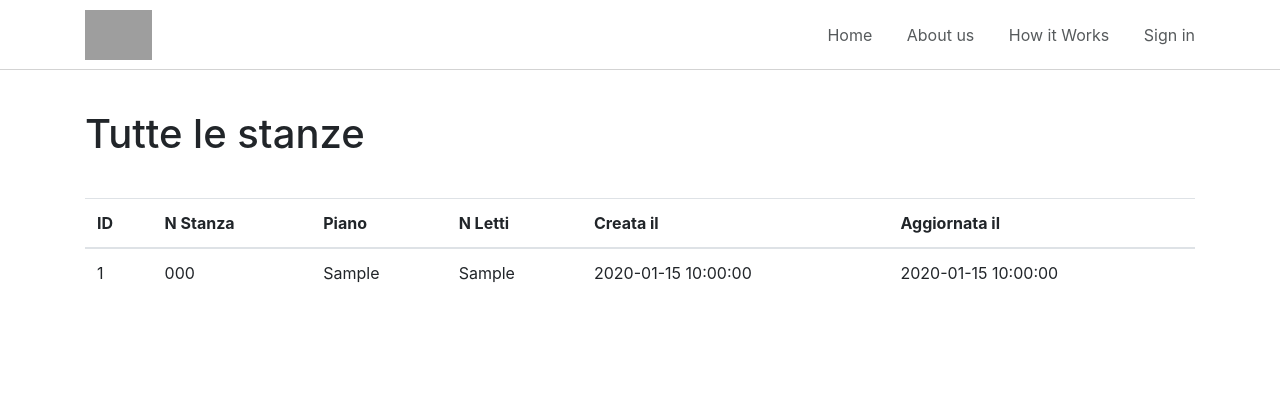
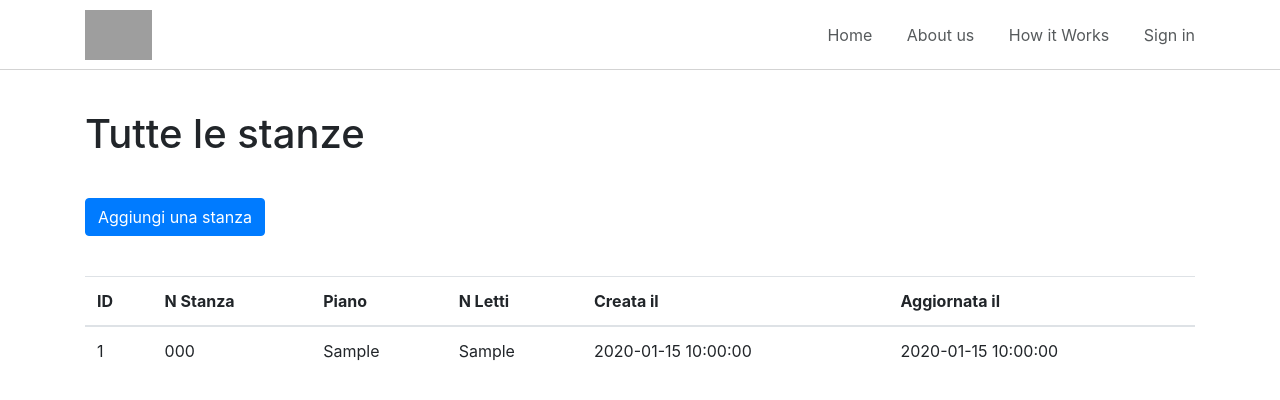
Before and after one commit to amedeopro/php-boolcrud, a PHP site: page /php-boolcrud/ in a window 1280 px wide. Shown: the top 400 px of the page. Run offline with PHP 8.4, Linux system fonts and the light colour scheme; tables that the repository leaves empty or names only in its code hold one stand-in row (values such as "Sample post"); grey boxes are pictures that could not be loaded.

Commit message:
sezione create con pagina form

```diff
--- /dev/null
+++ b/create/form.php
@@ -0,0 +1,5 @@
+
+<?php include "../partials/_head.php";  ?>
+<?php include "../partials/_navbar.php"; ?>
+ciao sono il form
+<?php include "../partials/_footer.php"; ?>
--- a/index.php
+++ b/index.php
@@ -5,8 +5,15 @@
 
 
   <div class="container">
-    <div class="cols-12">
-      <h1>Tutte le stanze</h1>
+    <div class="row">
+      <div class="col-12">
+        <h1>Tutte le stanze</h1>
+      </div>
+    </div>
+    <div class="row">
+      <div class="col-12">
+        <a href="http://localhost/php-boolcrud/create/form.php" class="btn btn-primary"> Aggiungi una stanza</a>
+      </div>
     </div>
     <table class="table">
         <thead>
--- a/partials/_head.php
+++ b/partials/_head.php
@@ -3,6 +3,6 @@
   <head>
     <meta charset="utf-8">
     <title>La prima CRUD</title>
-    <link rel="stylesheet" href="css/app.css">
+    <link rel="stylesheet" href="http://localhost/php-boolcrud/css/app.css">
   </head>
   <body>
--- a/sass/common.scss
+++ b/sass/common.scss
@@ -1,3 +1,7 @@
 h1{
   margin: 40px 0;
 }
+
+table{
+  margin-top: 40px;
+}
```
Also changed, not shown: css/app.css.
